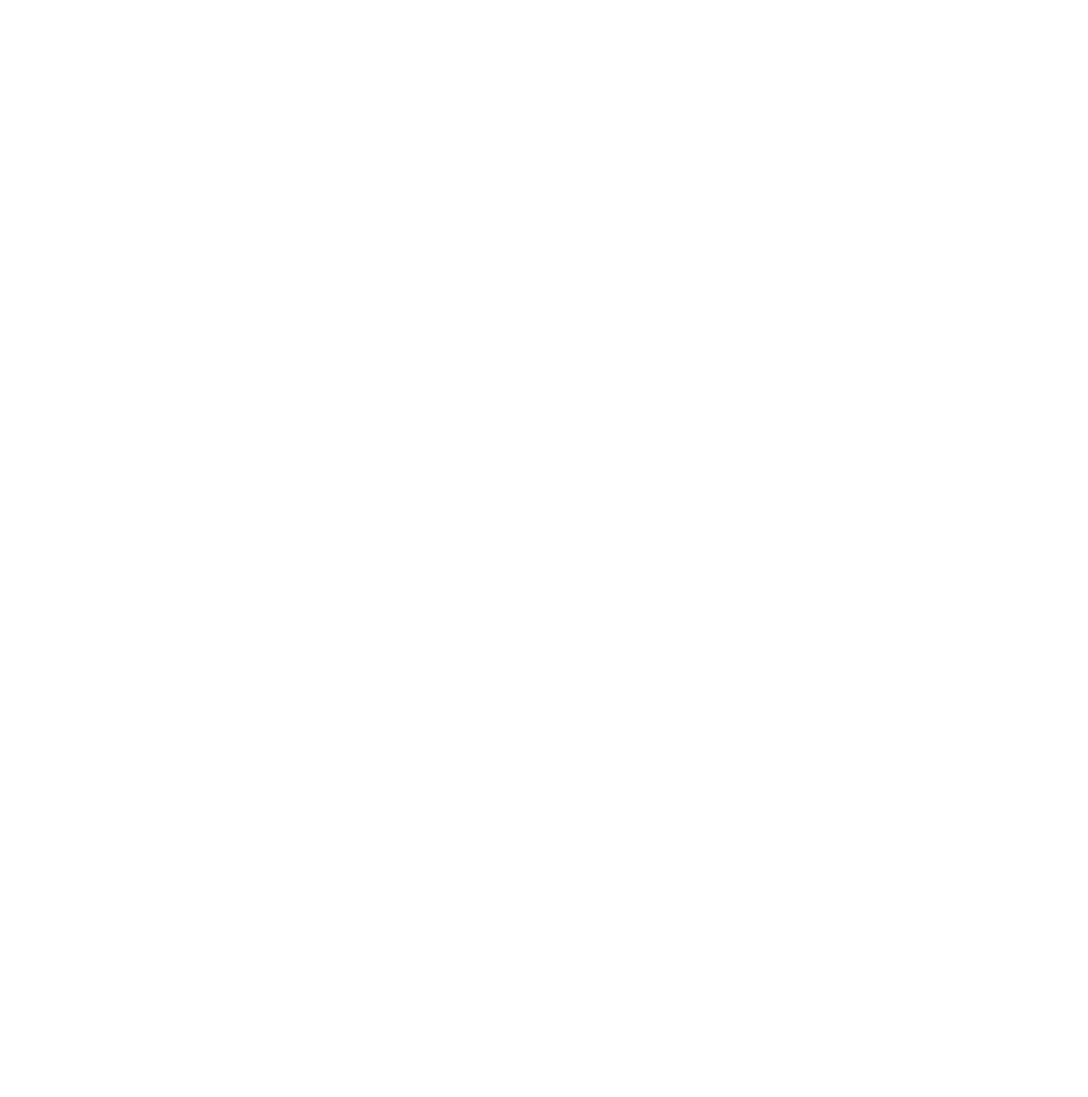
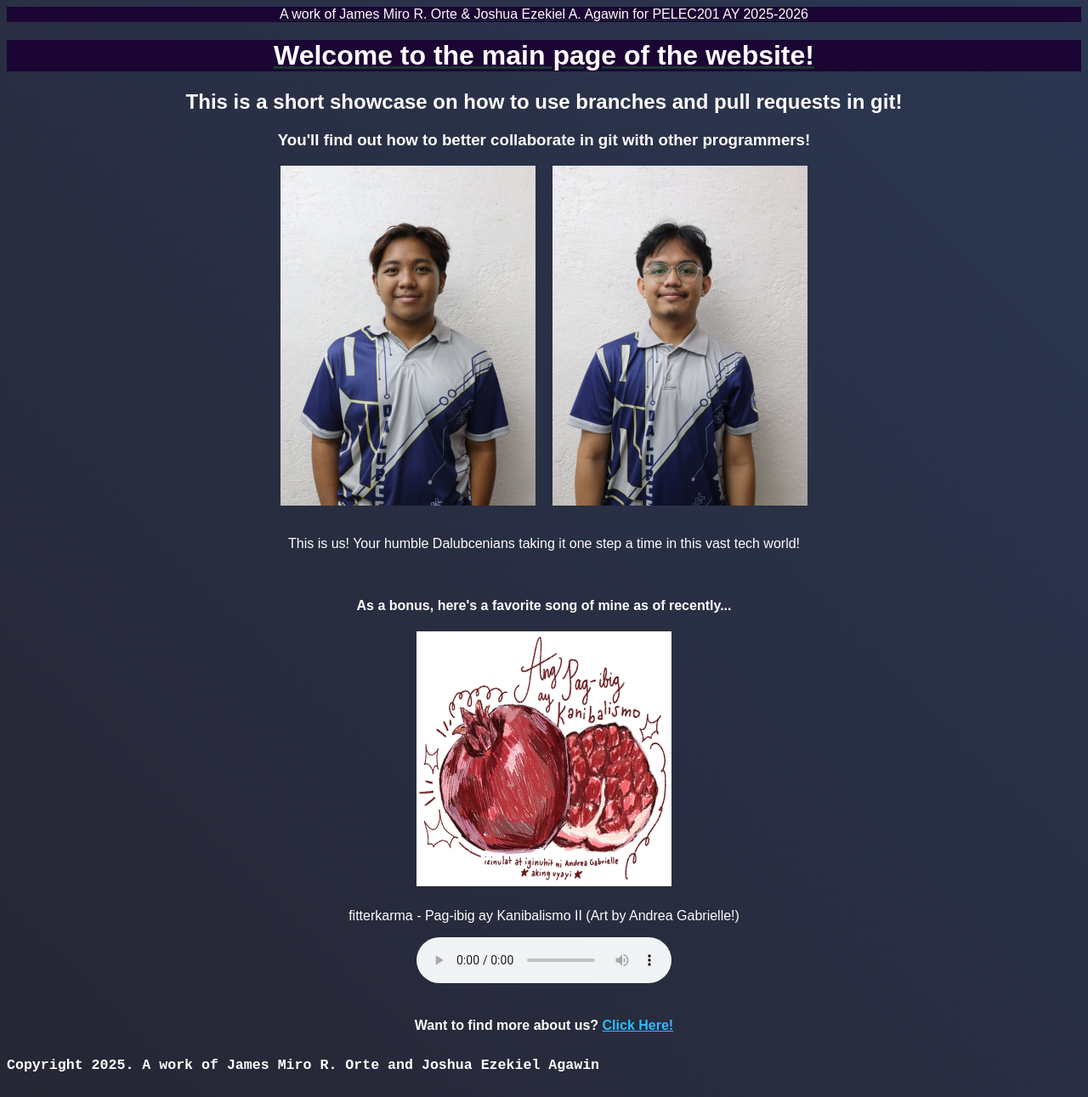
Before and after one commit to bsit2c2025/WebDesignCollab, a plain HTML site: page index.html in a window 1280 px wide. Shown: the whole page at 85% size. Before the commit the page ends 800 px from the top, so only its background shows below. Drawn offline with Linux system fonts and the light colour scheme.

Commit message:
Index Commit

```diff
--- a/index.html
+++ b/index.html
@@ -1 +1,57 @@
 <!-- Index HTML by James Miro R. Orte - November 21, 2025-->
+<!DOCTYPE html>
+<html lang="en">
+<head>
+    <meta charset="UTF-8">
+    <meta name="viewport" content="width=device-width, initial-scale=1.0">
+    <title>Index :O</title>
+    <style>
+        footer {color: white;
+            font-size: 20px;
+            font-family: 'Courier New', Courier, monospace;}
+        a {color: rgb(43, 188, 255);}
+        header,h1 {background-color: rgb(27, 5, 51); text-decoration: underline rgb(27, 54, 46);}
+        header,h1,h2,h3,h4,p {text-align: center;
+                  color: rgb(255, 251, 251);
+                  font-family: Arial, Helvetica, sans-serif;}
+        .imageCenter, .audioCenter {display: flex;
+                      justify-content: center;
+                      gap: 20px  ;
+                      padding-bottom: 20px;}
+         .imageCenterCover {display: flex;
+                      justify-content: center;
+                      padding-bottom: 10px;}
+        body {background: linear-gradient(45deg, #262634, #2b3752);}
+    </style>
+</head>
+<body>
+    <header>
+        A work of James Miro R. Orte & Joshua Ezekiel A. Agawin for PELEC201 AY 2025-2026
+    </header>
+    <h1>Welcome to the main page of the website!</h1>
+    <h2>This is a short showcase on how to use branches and pull requests in git!</h2>
+    <h3>You'll find out how to better collaborate in git with other programmers!</h3>
+    <div class="imageCenter">
+        <img src="Orte.png" alt="Programmer 1 Pic" height="400" width="300" class="center">
+        <img src="Agawin.png" alt="Programmer 2 Pic" height="400" width="300" class="center">
+    </div>
+    <p>This is us! Your humble Dalubcenians taking
+     it one step a time in this vast tech world!
+    </p><br>
+    <h4>As a bonus, here's a favorite song of mine as of recently...</h4>
+    <div class="imageCenterCover">
+        <img src="CoverImage.png" alt="SFW Cover Image of Song" width="300" height="300"><br>
+    </div>
+        <p>fitterkarma - Pag-ibig ay Kanibalismo II (Art by Andrea Gabrielle!)</p>
+    <div class="audioCenter">
+        <audio controls>
+            <source src="Pag-ibig ay Kanibalismo.mp3" type="audio/mp3">
+            Your browser does not support the audio element.
+        </audio>
+    </div>
+    <h4>Want to find more about us? <a href="about.html">Click Here!</a></h4>
+    <footer>
+        <h5>Copyright 2025. A work of James Miro R. Orte and Joshua Ezekiel Agawin</h5>
+    </footer>
+</body>
+</html>
```
Also changed, not shown: Agawin.png (added), CoverImage.png (added), Orte.png (added), 1 other file.
